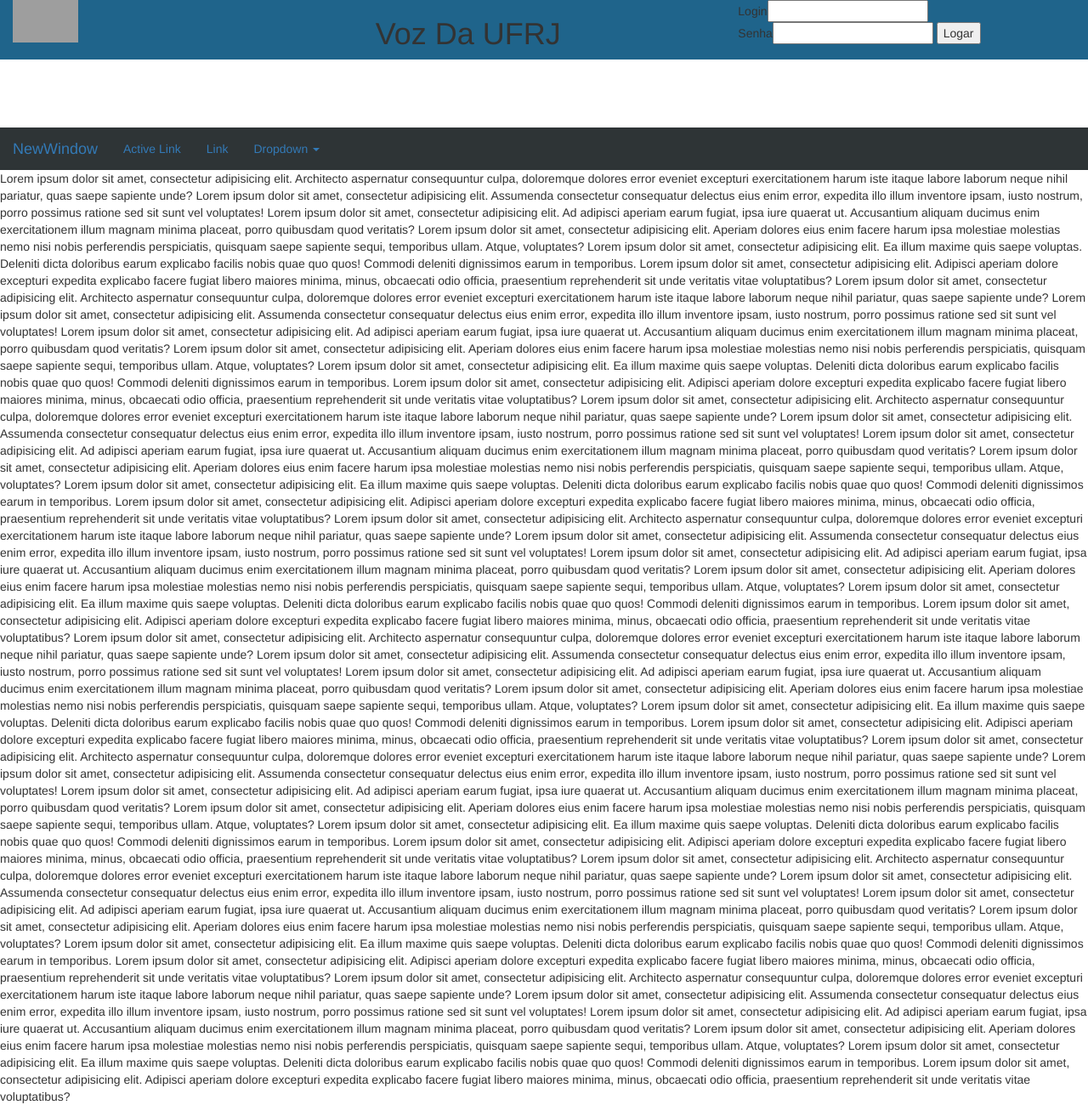
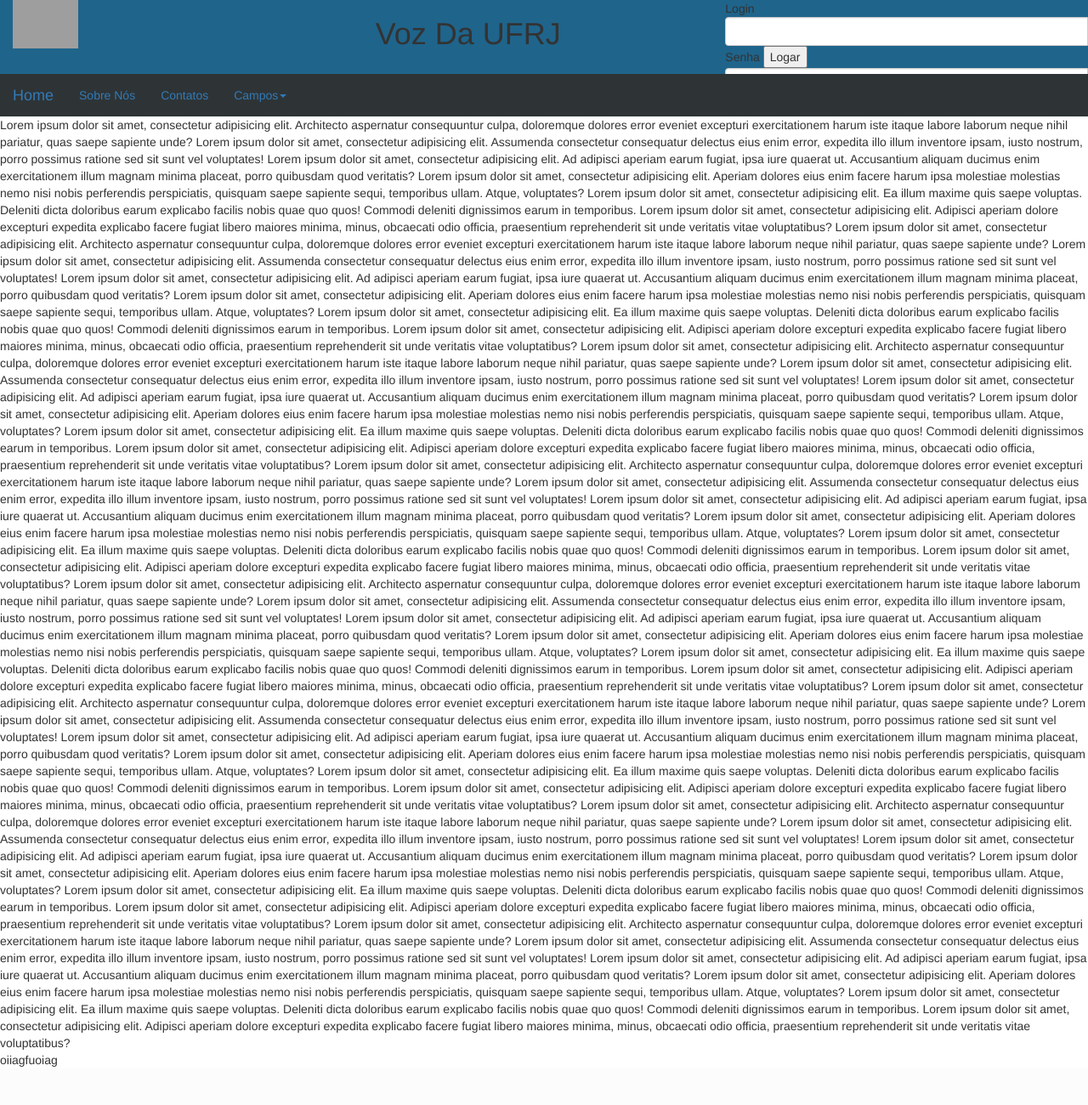
Before and after one commit to wesleymog/vozdaufrj, a Laravel app: page / in a window 1280 px wide. Shown: the whole page at 85% size. After the commit the page ends 1255 px from the top, so only its background shows below. Run offline with Laravel 8, Linux system fonts and the light colour scheme; style sheets or scripts are compiled from the project's sources; settings files or empty folders that the repository lacks are supplied; grey boxes are pictures that could not be loaded.

Commit message:
#navbar, cabeçalho e scss alterados com sucesso

```diff
--- a/public/css/dropdown.css
+++ b/public/css/dropdown.scss
@@ -76,5 +76,18 @@
 
 
 body{
-    padding-top: 150px;
+    padding-top: 87px;
 }
+
+h1{
+    font-size: 200em;
+}
+
+.ufrjlog{
+    min-width: 50px;
+    max-width: 50px;
+}
+
+.texto{
+    background-color: white;
+}
--- a/public/js/dropdown.js
+++ b/public/js/dropdown.js
@@ -1,7 +1,7 @@
 var dropNav = $(".dropdownNav");
 
 $(window).scroll(function() {
-    if( $(this).scrollTop() > 150){
+    if( $(this).scrollTop() > 87){
         dropNav.addClass("scrollednav");
     }else{
         dropNav.removeClass("scrollednav");
--- a/resources/views/Index.blade.php
+++ /dev/null
@@ -1 +0,0 @@
-@extends("./Templates/layout")
--- a/resources/views/Templates/layout.blade.php
+++ b/resources/views/Templates/layout.blade.php
@@ -9,11 +9,11 @@
 <header>
     <div class="cabecalho ">
 
-        <img class="col-xs-1 col-md-1 col-lg-1" src="https://ufrj.br/img/minerva/003minerva_transparente_vertical.png" height="50px" width="50px">
+        <img class="col-xs-1 col-md-1 col-lg-1 img-responsive ufrjlog" src="https://ufrj.br/img/minerva/003minerva_transparente_vertical.png" width="50px">
         <h1 class="col-xs-4 col-xs-offset-3 col-md-4 col-md-offset-3 col-lg-4 col-lg-offset-3">Voz Da UFRJ</h1>
-        <form class="col-xs-4 col-md-4 col-lg-4">
-            Login<input type="text" name="login">
-            <p>Senha<input type="text" name="senha">
+        <form class="input-group col-xs-4 col-md-4 col-lg-4">
+            Login<input type="text" name="login" class="form-control" width="50px">
+            <p>Senha<input type="text" name="senha" class="form-control">
                 <button>Logar</button></p>
         </form>
     </div>
@@ -21,7 +21,7 @@
 <body>
 
 
-        <nav class="dropdownNav oi marginBottom-0" role="navigation">
+        <nav class="dropdownNav marginBottom-0" role="navigation">
             <div class="navbar-header">
                 <button type="button" class="navbar-toggle" data-toggle="collapse" data-target="#navbar-collapse-1">
                     <span class="sr-only">Toggle navigation</span>
@@ -29,18 +29,18 @@
                     <span class="icon-bar"></span>
                     <span class="icon-bar"></span>
                 </button>
-              <a class="navbar-brand" href="#" target="_blank">NewWindow</a>
+              <a class="navbar-brand" href="#" target="_blank">Home</a>
             </div>
 
             <div class="collapse navbar-collapse" id="navbar-collapse-1">
                 <ul class="nav navbar-nav">
-                    <li class="active"><a href="#">Active Link</a></li>
-                    <li><a href="#">Link</a></li>
-                    <li class="dropdown"><a href="#" class="dropdown-toggle" data-toggle="dropdown">Dropdown <b class="caret"></b></a>
+                    <li class="active"><a href="#">Sobre Nós</a></li>
+                    <li><a href="#">Contatos</a></li>
+                    <li class="dropdown"><a href="#" class="dropdown-toggle" data-toggle="dropdown">Campos<b class="caret"></b></a>
                         <ul class="dropdown-menu">
-                            <li><a href="#">Dropdown Link 1</a></li>
-                            <li><a href="#">Dropdown Link 2</a></li>
-                            <li><a href="#">Dropdown Link 3</a></li>
+                            <li><a href="#">CCMN</a></li>
+                            <li><a href="#">CCS</a></li>
+                            <li><a href="#">CT</a></li>
                             <li class="divider"></li>
 
                         </ul>
@@ -107,6 +107,8 @@
         Lorem ipsum dolor sit amet, consectetur adipisicing elit. Adipisci aperiam dolore excepturi expedita explicabo facere fugiat libero maiores minima, minus, obcaecati odio officia, praesentium reprehenderit sit unde veritatis vitae voluptatibus?
         </div>
 
+    @yield('conteudo')
+
 </body>
 </html>
 <script src="js/app.js"></script>
--- /dev/null
+++ b/resources/views/home.blade.php
@@ -0,0 +1,5 @@
+@extends("./Templates/layout")
+
+@section('conteudo')
+ oiiagfuoiag
+@endsection
--- a/routes/web.php
+++ b/routes/web.php
@@ -12,5 +12,5 @@
 */
 
 Route::get('/', function () {
-    return view('Templates.layout');
+    return view('home');
 });
```
